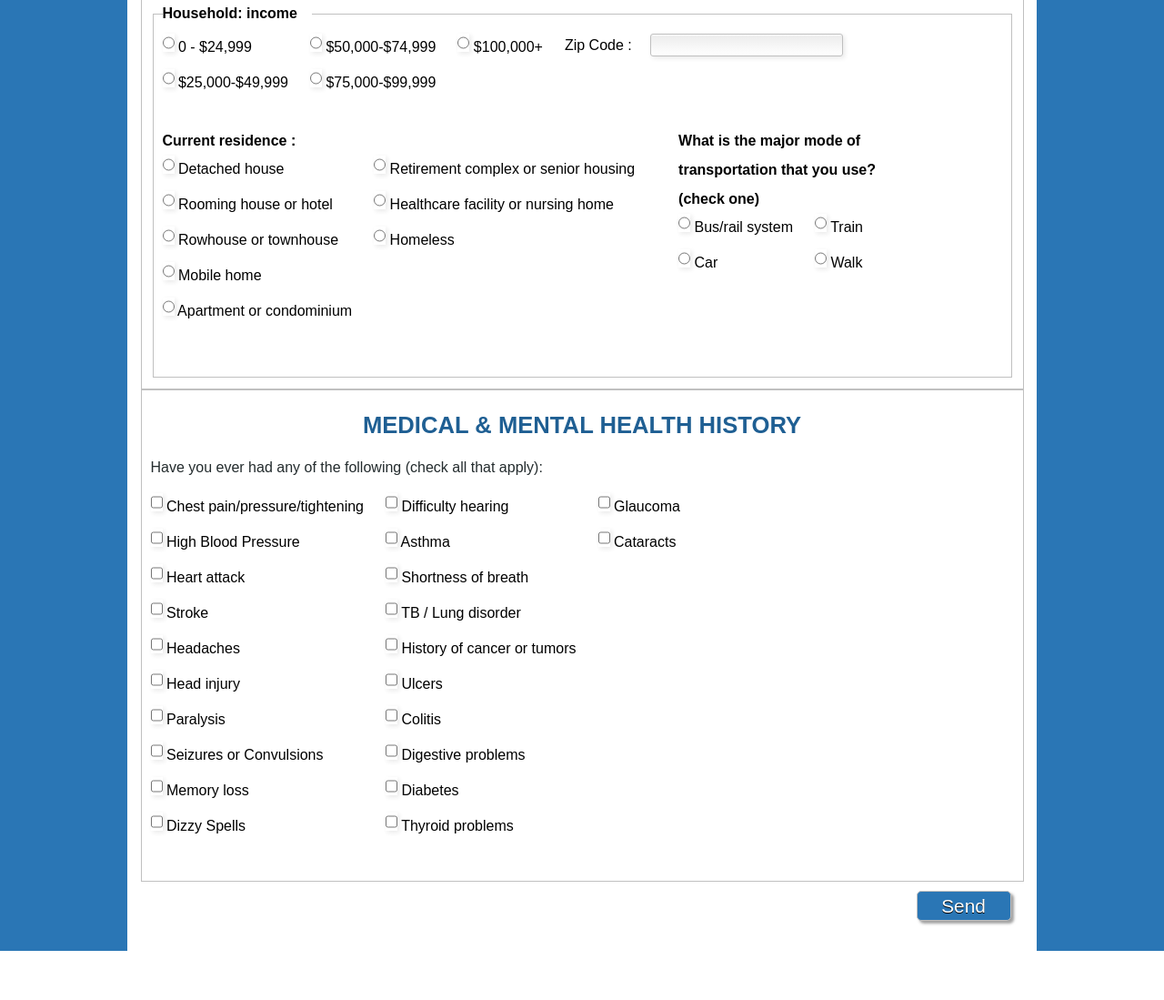
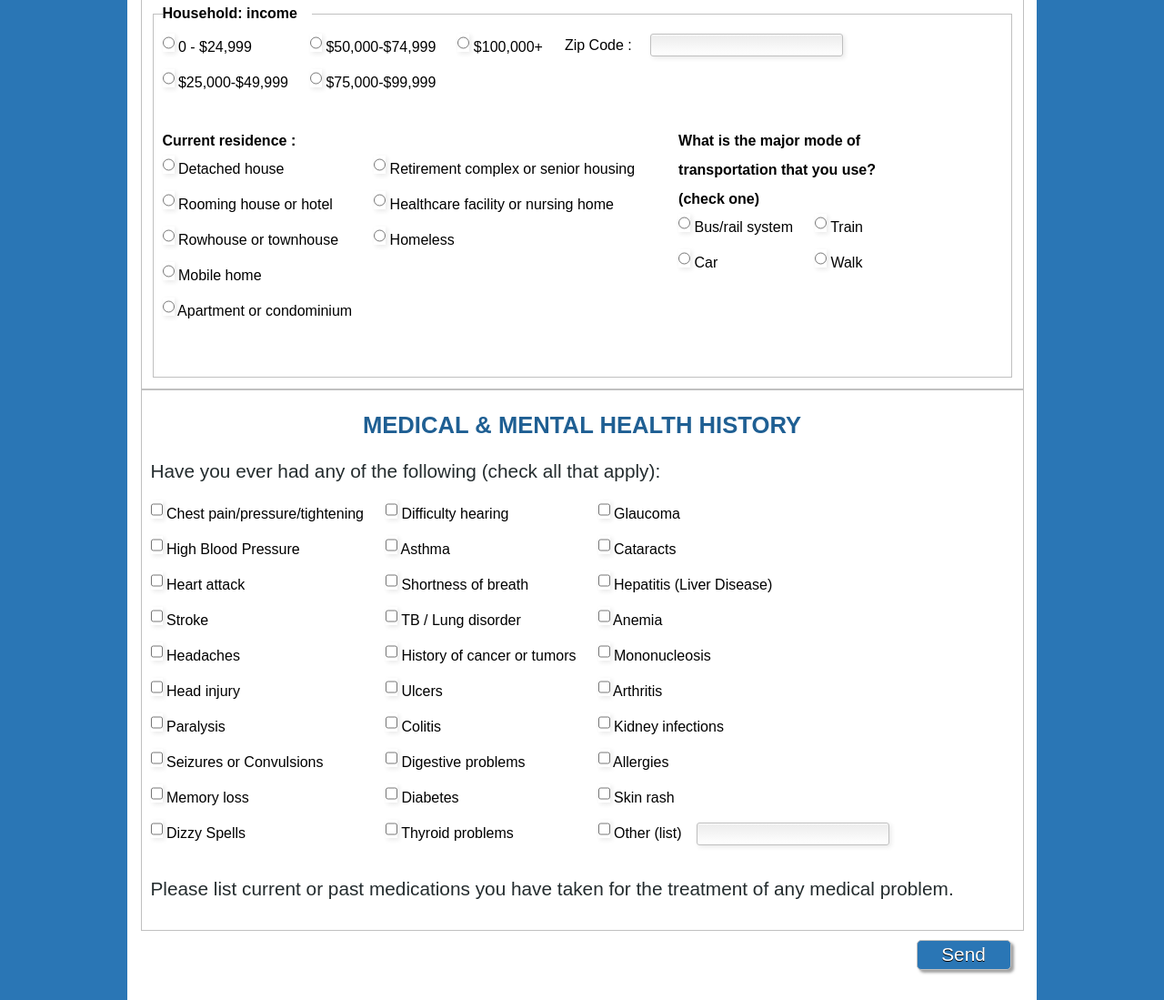
Before and after one commit to rivarub/sa_laro, a PHP site: page /new-patient.html in a window 1280 px wide. Shown: the part 2914-4013 px from the top of the page at 91% size. Before the commit the page ends 3959 px from the top, so only its background shows below. Run offline with PHP 8.4, Linux system fonts and the light colour scheme.

Commit message:
first_push_2

```diff
--- a/css/formstyle.css
+++ b/css/formstyle.css
@@ -369,10 +369,22 @@ h6 {
     background: rgba($color4,.5);
 }*/
 /* line 45, ../sass/partials/_typography.scss */
+h1, h2, h3, h4, h5, h6 {
+  text-align: center;
+  color: #1f5f93;
+  line-height: 1.3em;
+}
+
+/* line 50, ../sass/partials/_typography.scss */
 legend {
   font-weight: bold;
   line-height: 2em;
   padding-right: 1em;
+}
+
+/* line 57, ../sass/partials/_typography.scss */
+fieldset p {
+  font-size: 1.3em;
 }
 
 /** {
@@ -410,13 +422,6 @@ body {
 }
 
 /* line 43, ../sass/formstyle.scss */
-h1, h2, h3, h4, h5, h6 {
-  text-align: center;
-  color: #1f5f93;
-  line-height: 1.3em;
-}
-
-/* line 48, ../sass/formstyle.scss */
 .column_3 {
   -webkit-column-count: 3;
   /* Chrome, Safari, Opera */
@@ -431,68 +436,68 @@ h1, h2, h3, h4, h5, h6 {
   column-rule: thin dotted #999;
 }
 
-/* line 60, ../sass/formstyle.scss */
+/* line 55, ../sass/formstyle.scss */
 div.todey_date {
   text-align: right;
 }
-/* line 64, ../sass/formstyle.scss */
+/* line 59, ../sass/formstyle.scss */
 div.todey_date label {
   margin-right: 0.9em;
 }
 
-/* line 72, ../sass/formstyle.scss */
+/* line 67, ../sass/formstyle.scss */
 label:not(.radio) {
   width: 40%;
   float: left;
 }
 
-/* line 79, ../sass/formstyle.scss */
+/* line 74, ../sass/formstyle.scss */
 .row [class^="right"] {
   float: left;
   width: 60%;
 }
-/* line 84, ../sass/formstyle.scss */
+/* line 79, ../sass/formstyle.scss */
 .row label.maxim {
   width: 60%;
 }
-/* line 87, ../sass/formstyle.scss */
+/* line 82, ../sass/formstyle.scss */
 .row .right-minim {
   width: 40%;
 }
-/* line 90, ../sass/formstyle.scss */
+/* line 85, ../sass/formstyle.scss */
 .row label.small {
   width: 22%;
 }
-/* line 93, ../sass/formstyle.scss */
+/* line 88, ../sass/formstyle.scss */
 .row .right-board {
   width: 78%;
 }
-/* line 96, ../sass/formstyle.scss */
+/* line 91, ../sass/formstyle.scss */
 .row .full {
   float: left;
   width: 100%;
 }
-/* line 100, ../sass/formstyle.scss */
+/* line 95, ../sass/formstyle.scss */
 .row [class^="columnForm"] {
   margin-right: 1.5em;
   float: left;
 }
-/* line 105, ../sass/formstyle.scss */
+/* line 100, ../sass/formstyle.scss */
 .row .columnForm-name {
   margin-right: 0.3em;
 }
-/* line 108, ../sass/formstyle.scss */
+/* line 103, ../sass/formstyle.scss */
 .row .right_signature {
   border-bottom: 1px solid #bfbfbf;
 }
 
-/* line 116, ../sass/formstyle.scss */
+/* line 111, ../sass/formstyle.scss */
 input {
   height: 20px;
   font-size: 1em;
 }
 
-/* line 120, ../sass/formstyle.scss */
+/* line 115, ../sass/formstyle.scss */
 input:not([type="submit"]), textarea, select {
   border: 1px solid #bfbfbf;
   padding: 0.1em;
@@ -503,12 +508,12 @@ input:not([type="submit"]), textarea, select {
   box-shadow: 2px 2px 5px rgba(43, 43, 43, 0.1);
 }
 
-/* line 130, ../sass/formstyle.scss */
+/* line 125, ../sass/formstyle.scss */
 input.input_row {
   margin-left: 1em;
 }
 
-/* line 133, ../sass/formstyle.scss */
+/* line 128, ../sass/formstyle.scss */
 input[type="number"] {
   width: 4em;
 }
@@ -523,7 +528,7 @@ input[type="number"] {
         //@include nth-omega(4n);
     }
 }*/
-/* line 146, ../sass/formstyle.scss */
+/* line 141, ../sass/formstyle.scss */
 .submit {
   *zoom: 1;
   max-width: 61em;
@@ -540,7 +545,7 @@ input[type="number"] {
   clear: both;
 }
 
-/* line 150, ../sass/formstyle.scss */
+/* line 145, ../sass/formstyle.scss */
 input[type="submit"] {
   width: 23.72881%;
   float: right;
@@ -559,7 +564,7 @@ input[type="submit"] {
   text-shadow: 0px 1px black;
   border: 1px solid #bfbfbf;
 }
-/* line 165, ../sass/formstyle.scss */
+/* line 160, ../sass/formstyle.scss */
 input[type="submit"]:hover {
   background-color: #205b8c;
   box-shadow: 3px 3px 3px rgba(68, 68, 68, 0.7);
--- a/new-patient.html
+++ b/new-patient.html
@@ -672,7 +672,7 @@ and open the template in the editor.
                         <hgroup>
                             <h1>MEDICAL & MENTAL HEALTH HISTORY</h1>
                         </hgroup>
-                        <p>Have you ever had any of the following (check all that apply):</p>
+                        <p class="larger">Have you ever had any of the following (check all that apply):</p>
                         <div class="row">
                             <div class="full">
                                 <div class="columnForm">
@@ -768,9 +768,42 @@ and open the template in the editor.
                                         <input type="checkbox" name="any_following" value="cataracts" id="cataracts">
                                         <label class="radio" for="cataracts">Cataracts</label>
                                     </div>
+                                    <div class="pt">
+                                        <input type="checkbox" name="any_following" value="hepatitis" id="hepatitis">
+                                        <label class="radio" for="hepatitis">Hepatitis (Liver Disease)</label>
+                                    </div>
+                                    <div class="pt">
+                                        <input type="checkbox" name="any_following" value="anemia" id="anemia">
+                                        <label class="radio" for="anemia">Anemia</label>
+                                    </div>
+                                    <div class="pt">
+                                        <input type="checkbox" name="any_following" value="mononucleosis" id="mononucleosis">
+                                        <label class="radio" for="mononucleosis">Mononucleosis</label>
+                                    </div>
+                                    <div class="pt">
+                                        <input type="checkbox" name="any_following" value="arthritis" id="arthritis">
+                                        <label class="radio" for="arthritis">Arthritis</label>
+                                    </div>
+                                    <div class="pt">
+                                        <input type="checkbox" name="any_following" value="kidney_infections" id="kidney_infections">
+                                        <label class="radio" for="kidney_infections">Kidney infections</label>
+                                    </div>
+                                    <div class="pt">
+                                        <input type="checkbox" name="any_following" value="allergies" id="allergies">
+                                        <label class="radio" for="allergies">Allergies</label>
+                                    </div>
+                                    <div class="pt">
+                                        <input type="checkbox" name="any_following" value="skin_rash" id="skin_rash">
+                                        <label class="radio" for="skin_rash">Skin rash</label>
+                                    </div>
+                                    <div class="pt">
+                                        <input type="checkbox" name="any_following" value="other_list" id="other_list">
+                                        <label class="radio" for="other_list">Other (list)<input class="input_row" type="text" name="any_followinge_other" id="any_followinge_other"></label>
+                                    </div>
                                 </div>
                             </div>
                         </div>
+                        <p class="larger">Please list current or past medications you have taken for the treatment of any medical problem.</p>
                     </fieldset>
 
                     <!--                            SUBMIT-->
--- a/sass/formstyle.scss
+++ b/sass/formstyle.scss
@@ -39,11 +39,6 @@ body {
         text-align: justify;
         color: $color4;
     }
-}
-h1,h2,h3,h4,h5,h6 {
-    text-align: center;
-    color: $color2;
-    line-height: $Lh2;
 }
 .column_3 {
     -webkit-column-count: 3; /* Chrome, Safari, Opera */
```
